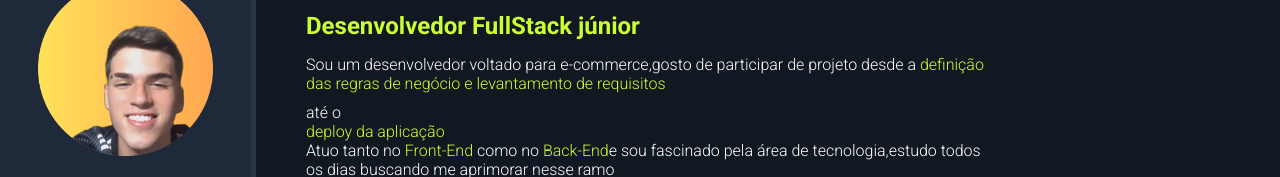
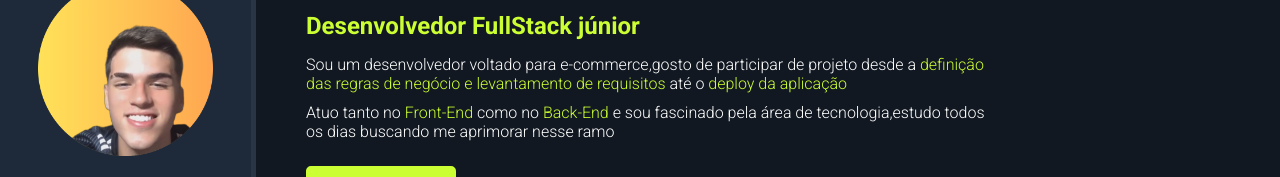
Before and after one commit to pedrohfmtavares/pedrohfmtavares.github.io, a plain HTML site: page index.html in a window 1280 px wide. Shown: the part 102-279 px from the top of the page. Drawn offline with nearby package versions, Linux system fonts and the light colour scheme.

Commit message:
correçaõ 1

```diff
--- a/index.html
+++ b/index.html
@@ -33,8 +33,8 @@
         <section id="about-container">
             <h1 id="name">Pedro Tavares</h1>
             <p id="title"><span class="highlight">Desenvolvedor FullStack júnior</span></p>
-            <p class="description">Sou um desenvolvedor voltado para e-commerce,gosto de participar de projeto desde a <span class="highlight">definição das regras de negócio e levantamento de requisitos</span><p>até o</p> <span class="highlight">deploy da aplicação</span></p>
-            <p class="description">Atuo tanto no <span class="highlight">Front-End</span> como no <span class="highlight">Back-End</span>e sou fascinado pela área de tecnologia,estudo todos os dias buscando me aprimorar nesse ramo</p>
+            <p class="description">Sou um desenvolvedor voltado para e-commerce,gosto de participar de projeto desde a <span class="highlight">definição das regras de negócio e levantamento de requisitos</span> até o <span class="highlight">deploy da aplicação</span></p>
+            <p class="description">Atuo tanto no <span class="highlight">Front-End</span> como no <span class="highlight">Back-End </span>e sou fascinado pela área de tecnologia,estudo todos os dias buscando me aprimorar nesse ramo</p>
             <a href="https://github.com/pedrohfmtavares" id="btn-project"><ion-icon name="share-social-outline"></ion-icon> <span>Ver Proejtos</span></a>
             <h2 id="skills-section-title">Minhas skills</h2>
             <p class="description">Conheça as tecnologias que domino: </p>
```
